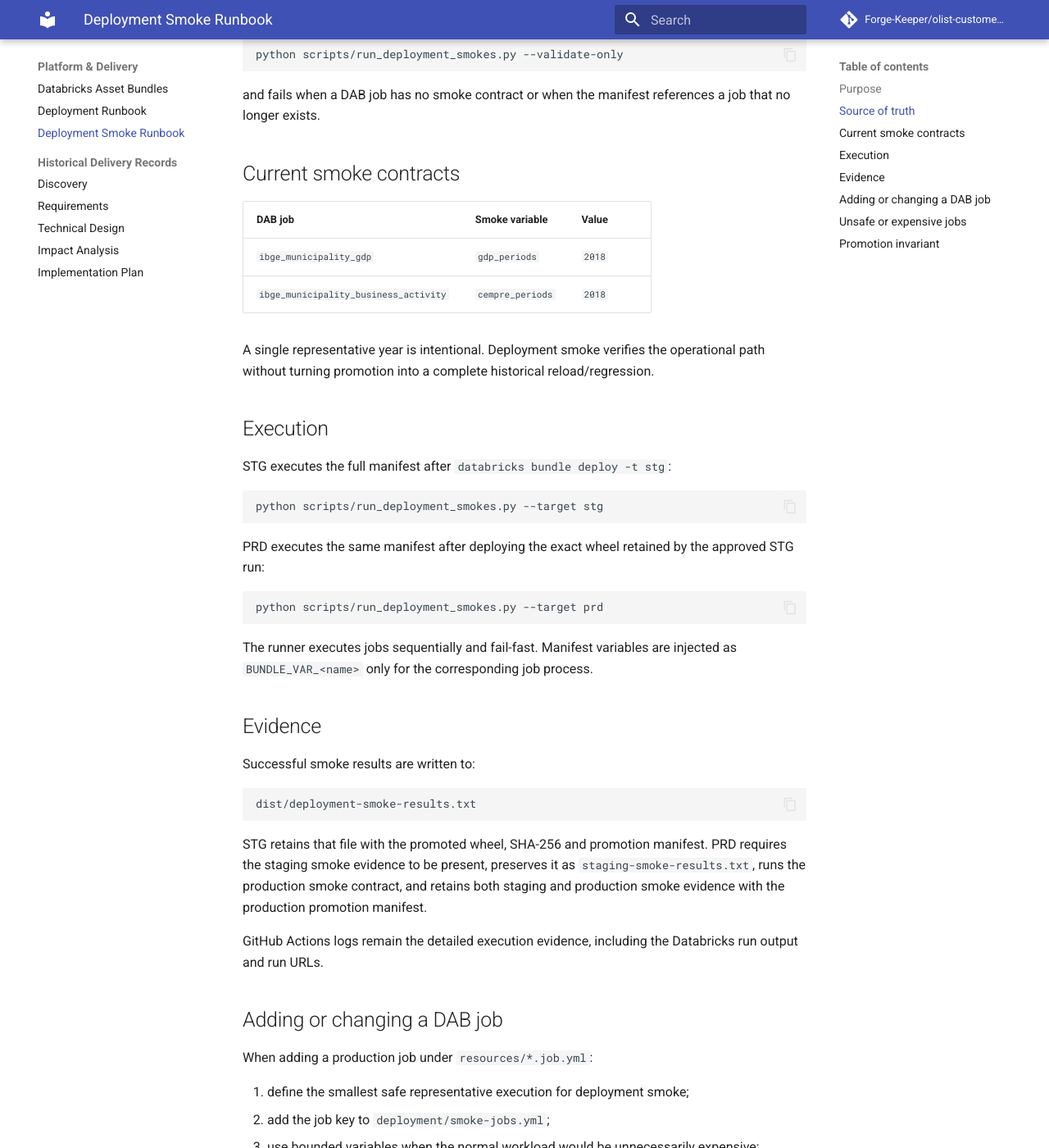
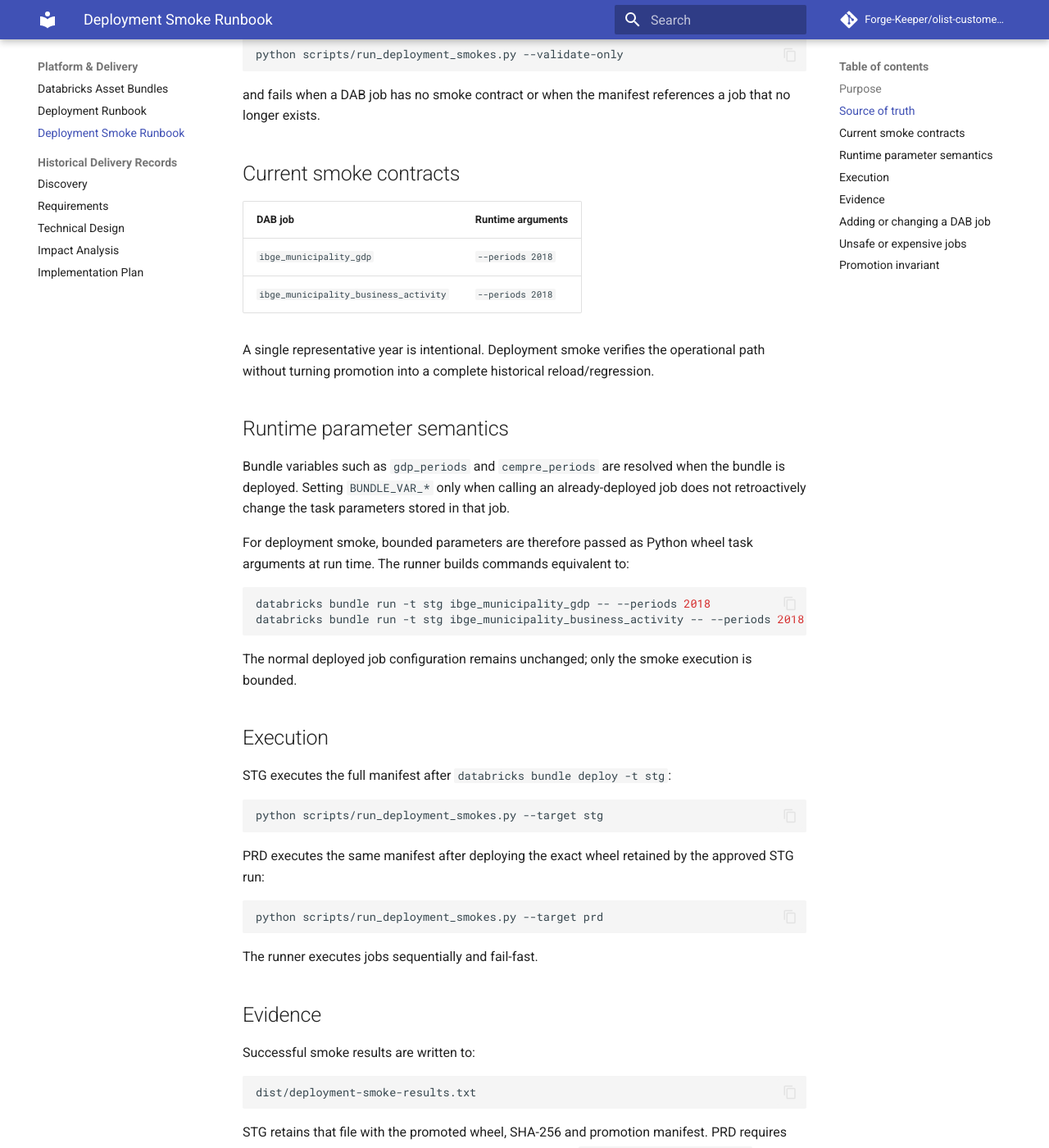
Before and after one commit to Forge-Keeper/olist-customer-intelligence, an MkDocs documentation site: the page built from docs/development/deployment-smoke-runbook.md, in a window 1280 px wide and 1400 px high, scrolled down 550 px. Shown: the whole window at 82% size. Built offline with MkDocs 1.6.1 and Material for MkDocs 9.7.7, drawn with Linux system fonts in a browser that asks for light colours; comment, search, counter and statistics services are not loaded; some of the changed text lies outside the part shown.

Commit message:
fix(deploy): bound smoke periods at runtime

````diff
--- a/docs/development/deployment-smoke-runbook.md
+++ b/docs/development/deployment-smoke-runbook.md
@@ -20,12 +20,25 @@
 
 ## Current smoke contracts
 
-| DAB job | Smoke variable | Value |
-| --- | --- | --- |
-| `ibge_municipality_gdp` | `gdp_periods` | `2018` |
-| `ibge_municipality_business_activity` | `cempre_periods` | `2018` |
+| DAB job | Runtime arguments |
+| --- | --- |
+| `ibge_municipality_gdp` | `--periods 2018` |
+| `ibge_municipality_business_activity` | `--periods 2018` |
 
 A single representative year is intentional. Deployment smoke verifies the operational path without turning promotion into a complete historical reload/regression.
+
+## Runtime parameter semantics
+
+Bundle variables such as `gdp_periods` and `cempre_periods` are resolved when the bundle is deployed. Setting `BUNDLE_VAR_*` only when calling an already-deployed job does not retroactively change the task parameters stored in that job.
+
+For deployment smoke, bounded parameters are therefore passed as Python wheel task arguments at run time. The runner builds commands equivalent to:
+
+```bash
+databricks bundle run -t stg ibge_municipality_gdp -- --periods 2018
+databricks bundle run -t stg ibge_municipality_business_activity -- --periods 2018
+```
+
+The normal deployed job configuration remains unchanged; only the smoke execution is bounded.
 
 ## Execution
 
@@ -41,7 +54,7 @@
 python scripts/run_deployment_smokes.py --target prd
 ```
 
-The runner executes jobs sequentially and fail-fast. Manifest variables are injected as `BUNDLE_VAR_<name>` only for the corresponding job process.
+The runner executes jobs sequentially and fail-fast.
 
 ## Evidence
 
@@ -60,8 +73,8 @@
 When adding a production job under `resources/*.job.yml`:
 
 1. define the smallest safe representative execution for deployment smoke;
-2. add the job key to `deployment/smoke-jobs.yml`;
-3. use bounded variables when the normal workload would be unnecessarily expensive;
+2. add the job key and bounded runtime arguments to `deployment/smoke-jobs.yml`;
+3. use task arguments when the normal workload would be unnecessarily expensive;
 4. run `python scripts/run_deployment_smokes.py --validate-only` locally or rely on CI;
 5. update this runbook when the smoke semantics materially change.
 
````
Also changed, not shown: 3 other files.
